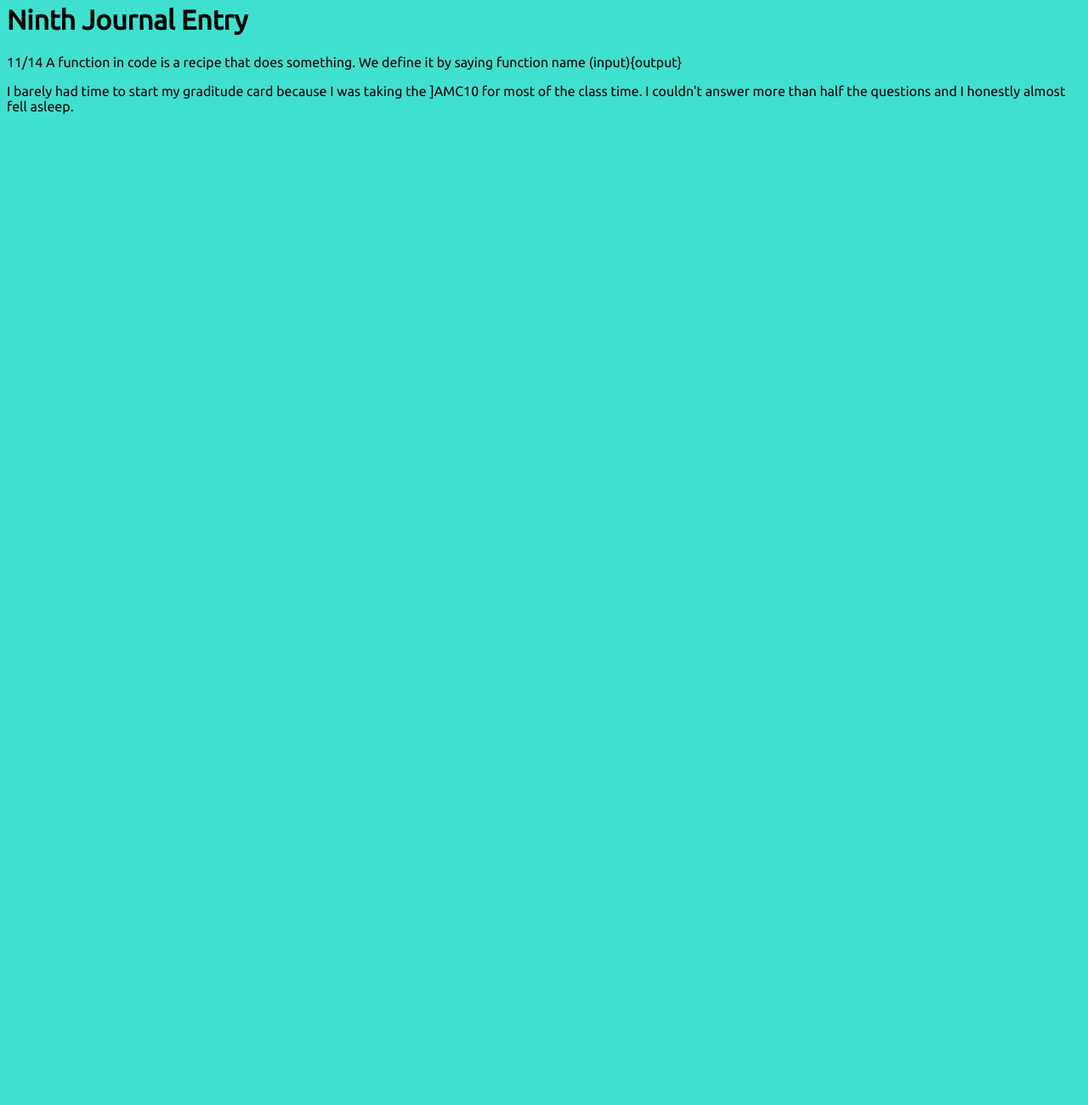
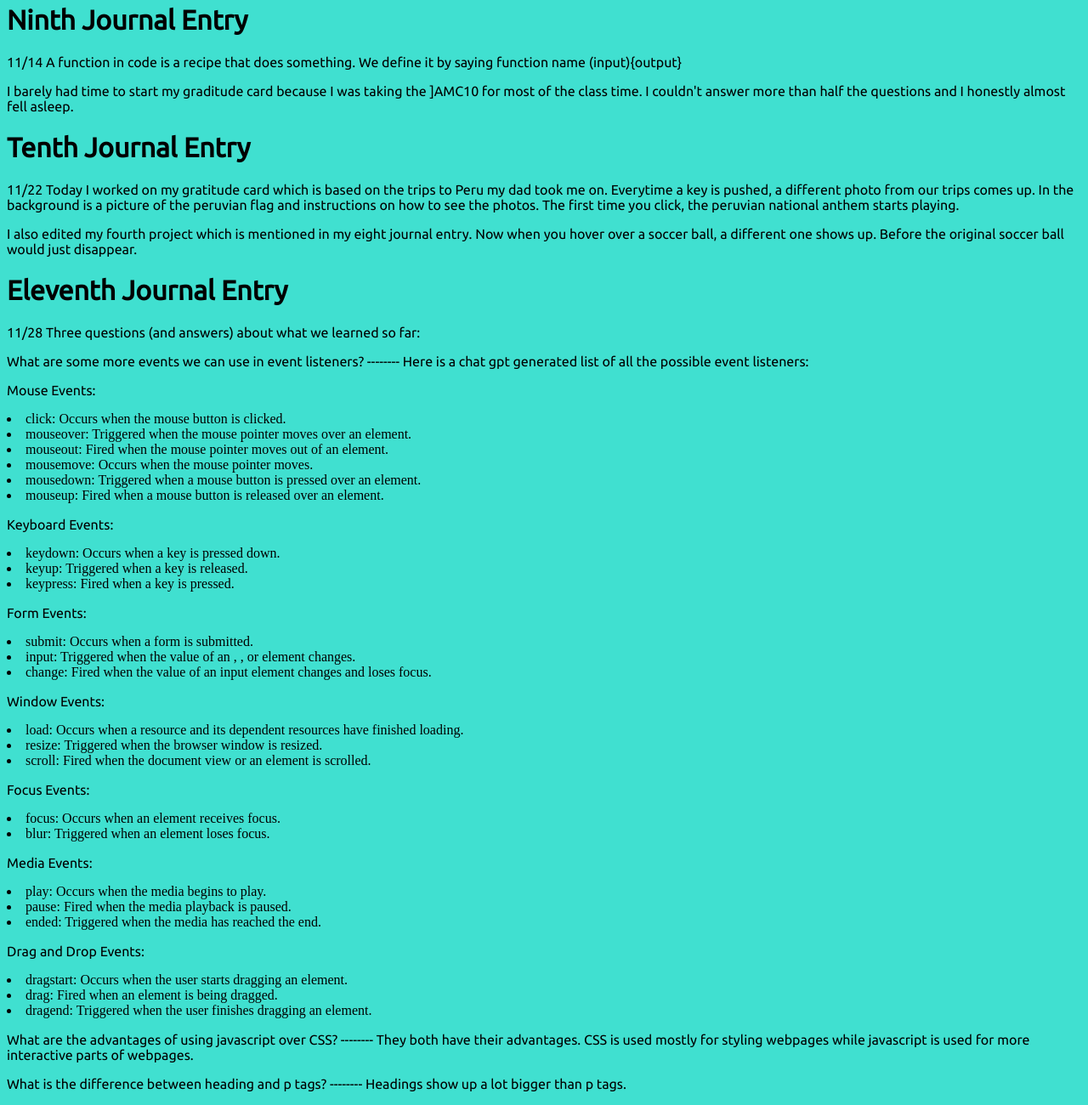
Before and after one commit to JoseSebas2023/JoseSebas2023.github.io, a plain HTML site: page journal.html in a window 1280 px wide. Shown: the part 1325-2625 px from the top of the page at 85% size. Before the commit the page ends 1475 px from the top, so only its background shows below. Drawn offline with Linux system fonts and the light colour scheme.

Commit message:
11.28 update

```diff
--- a/journal.html
+++ b/journal.html
@@ -111,6 +111,64 @@ body{
 	<p>I barely had time to start my graditude card because I was taking the
 	]AMC10 for most of the class time. I couldn't answer more than half the questions and I honestly almost fell asleep. </p>
 
+<!-- end of ninth entry -->
+
+	<h1> Tenth Journal Entry </h1>
+	<p>11/22 Today I worked on my gratitude card which is based on the trips to Peru my dad took me on. Everytime a key is pushed, a different photo from our trips comes up. In the background is a picture of the peruvian flag and instructions on how to see the photos. The first time you click, the peruvian national anthem starts playing. </p>
+	<p> I also edited my fourth project which is mentioned in my eight journal entry. Now when you hover over a soccer ball, a different one shows up. Before the original soccer ball would just disappear. </p>
+
+<!-- end of tenth entry -->
+
+	<h1> Eleventh Journal Entry </h1>
+	<p>11/28 Three questions (and answers) about what we learned so far:</p>
+	<p> What are some more events we can use in event listeners? -------- Here is a chat gpt generated list of all the possible event listeners: </li>
+
+	<p> Mouse Events:</p>
+	<li>	click: Occurs when the mouse button is clicked.</li>
+		<li>	mouseover: Triggered when the mouse pointer moves over an element.</li>
+		<li>	mouseout: Fired when the mouse pointer moves out of an element.</li>
+		<li>	mousemove: Occurs when the mouse pointer moves.</li>
+		<li>	mousedown: Triggered when a mouse button is pressed over an element.</li>
+		<li>	mouseup: Fired when a mouse button is released over an element.</li>
+
+	<p>Keyboard Events:</p>
+		<li>	keydown: Occurs when a key is pressed down.</li>
+		<li>	keyup: Triggered when a key is released.</li>
+		<li>	keypress: Fired when a key is pressed.</li>
+
+	<p>Form Events:</p>
+		<li>	submit: Occurs when a form is submitted.</li>
+		<li>	input: Triggered when the value of an <!input>, <!select>, or <!textarea> element changes.</li>
+		<li>	change: Fired when the value of an input element changes and loses focus.</li>
+
+	<p>Window Events:</p>
+		<li>	load: Occurs when a resource and its dependent resources have finished loading.</li>
+		<li>	resize: Triggered when the browser window is resized.</li>
+		<li>	scroll: Fired when the document view or an element is scrolled.</li>
+
+	<p>Focus Events:</p>
+		<li>	focus: Occurs when an element receives focus.</li>
+		<li>	blur: Triggered when an element loses focus.</li>
+
+	<p>Media Events:</p>
+		<li>	play: Occurs when the media begins to play.</li>
+		<li>	pause: Fired when the media playback is paused.</li>
+		<li>	ended: Triggered when the media has reached the end.</li>
+
+	<p>Drag and Drop Events:</p>
+		<li>	dragstart: Occurs when the user starts dragging an element.</li>
+		<li>	drag: Fired when an element is being dragged.</li>
+		<li>	dragend: Triggered when the user finishes dragging an element.</li>
+
+<p> What are the advantages of using javascript over CSS? -------- They both have their advantages. CSS is used mostly for styling webpages while javascript is used for more interactive parts of webpages.</p>
+
+
+<p> What is the difference between heading and p tags? -------- Headings show up a lot bigger than p tags. </p>
+
+
+
+</li>
+
 
 </body>
 </html>
```
